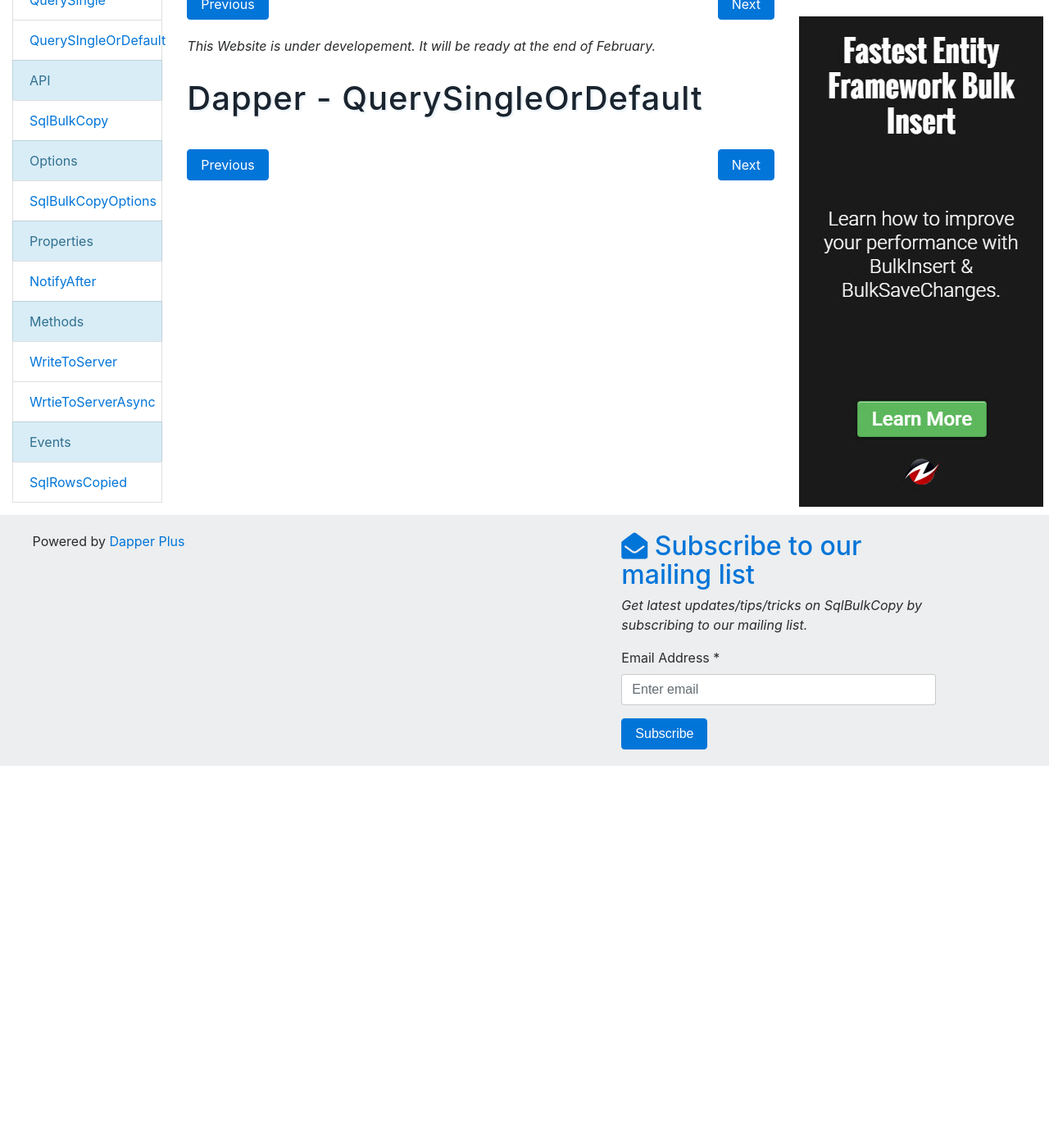
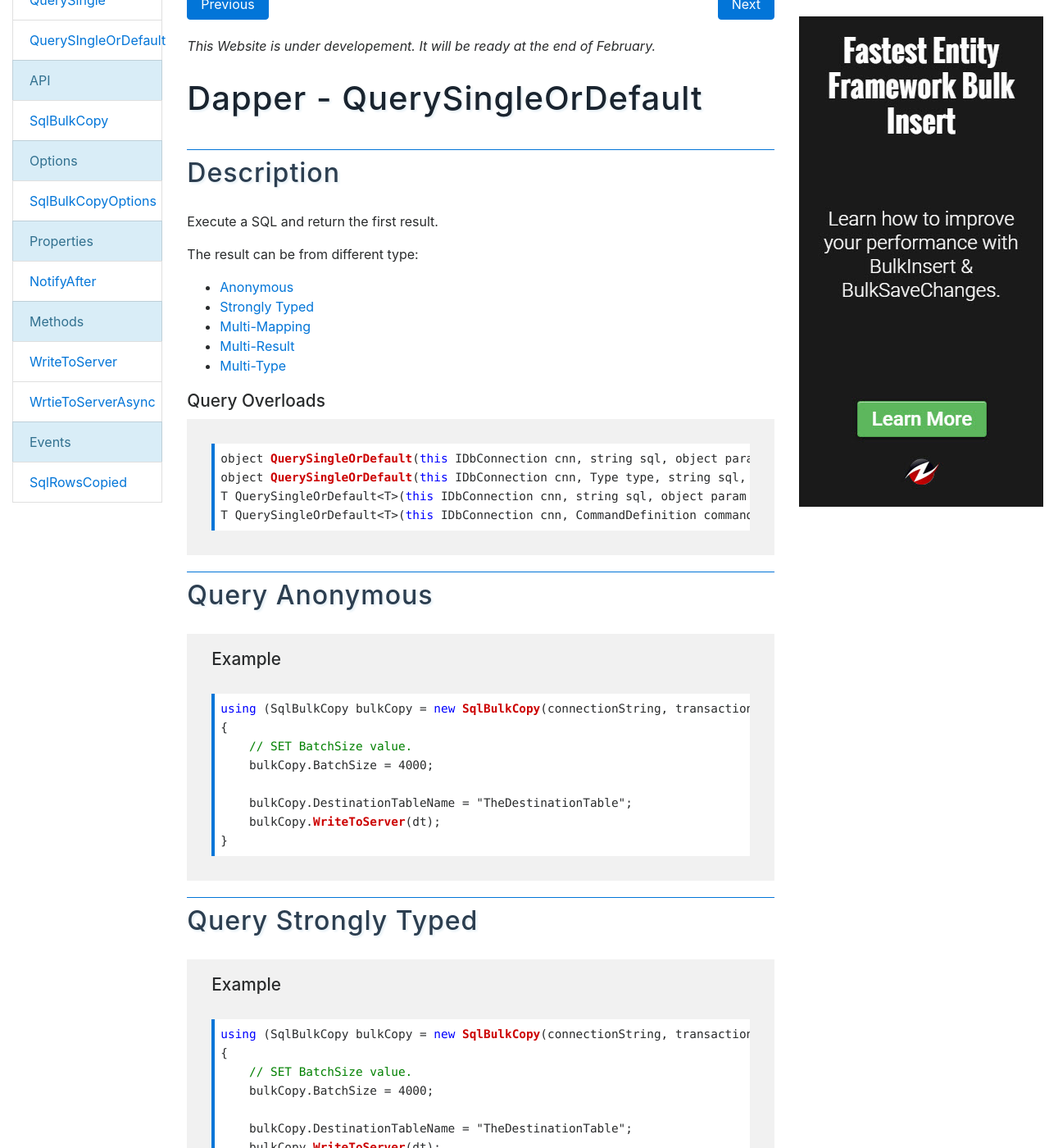
Before and after one commit to thiagopbarnabe/dapper-tutorial, a Jekyll site: the page built from docs/pages/api/querysingleordefault.md, in a window 1280 px wide and 1400 px high, scrolled down 309 px. Shown: the whole window at 82% size. Built offline with Jekyll 4.4.1, drawn with Linux system fonts in a browser that asks for light colours; nearby versions of some CDN libraries; before the commit the page ends 1243 px from its top, so only the background shows below that; some of the changed text lies outside the part shown.

Commit message:
Update querysingleordefault.md

```diff
--- a/docs/pages/api/querysingleordefault.md
+++ b/docs/pages/api/querysingleordefault.md
@@ -5,3 +5,88 @@ permalink: querysingleordefault
 ---
 
 {% include template-h1.html %}
+
+## Description
+Execute a SQL and return the first result.
+
+The result can be from different type:
+
+- [Anonymous](#query-anonymous)
+- [Strongly Typed](#query-strongly-typed)
+- [Multi-Mapping](#query-multi-mapping)
+- [Multi-Result](#query-multi-result)
+- [Multi-Type](#query-multi-type)
+
+### Query Overloads
+
+{% highlight csharp %}
+object QuerySingleOrDefault(this IDbConnection cnn, string sql, object param = null, IDbTransaction transaction = null, int? commandTimeout = null, CommandType? commandType = null)
+object QuerySingleOrDefault(this IDbConnection cnn, Type type, string sql, object param = null, IDbTransaction transaction = null, int? commandTimeout = null, CommandType? commandType = null)
+T QuerySingleOrDefault<T>(this IDbConnection cnn, string sql, object param = null, IDbTransaction transaction = null, int? commandTimeout = null, CommandType? commandType = null)
+T QuerySingleOrDefault<T>(this IDbConnection cnn, CommandDefinition command)
+{% endhighlight %}
+
+## Query Anonymous
+{% include template-example.html %}
+{% highlight csharp %}
+using (SqlBulkCopy bulkCopy = new SqlBulkCopy(connectionString, transaction))
+{
+    // SET BatchSize value.
+    bulkCopy.BatchSize = 4000;
+
+    bulkCopy.DestinationTableName = "TheDestinationTable";
+    bulkCopy.WriteToServer(dt);
+}
+{% endhighlight %}
+
+## Query Strongly Typed
+{% include template-example.html %}
+{% highlight csharp %}
+using (SqlBulkCopy bulkCopy = new SqlBulkCopy(connectionString, transaction))
+{
+    // SET BatchSize value.
+    bulkCopy.BatchSize = 4000;
+
+    bulkCopy.DestinationTableName = "TheDestinationTable";
+    bulkCopy.WriteToServer(dt);
+}
+{% endhighlight %}
+
+## Query Multi-Mapping
+{% include template-example.html %}
+{% highlight csharp %}
+using (SqlBulkCopy bulkCopy = new SqlBulkCopy(connectionString, transaction))
+{
+    // SET BatchSize value.
+    bulkCopy.BatchSize = 4000;
+
+    bulkCopy.DestinationTableName = "TheDestinationTable";
+    bulkCopy.WriteToServer(dt);
+}
+{% endhighlight %}
+
+## Query Multi-Result
+{% include template-example.html %}
+{% highlight csharp %}
+using (SqlBulkCopy bulkCopy = new SqlBulkCopy(connectionString, transaction))
+{
+    // SET BatchSize value.
+    bulkCopy.BatchSize = 4000;
+
+    bulkCopy.DestinationTableName = "TheDestinationTable";
+    bulkCopy.WriteToServer(dt);
+}
+{% endhighlight %}
+
+## Query Multi-Type
+{% include template-example.html %}
+{% highlight csharp %}
+using (SqlBulkCopy bulkCopy = new SqlBulkCopy(connectionString, transaction))
+{
+    // SET BatchSize value.
+    bulkCopy.BatchSize = 4000;
+
+    bulkCopy.DestinationTableName = "TheDestinationTable";
+    bulkCopy.WriteToServer(dt);
+}
+{% endhighlight %}
```
